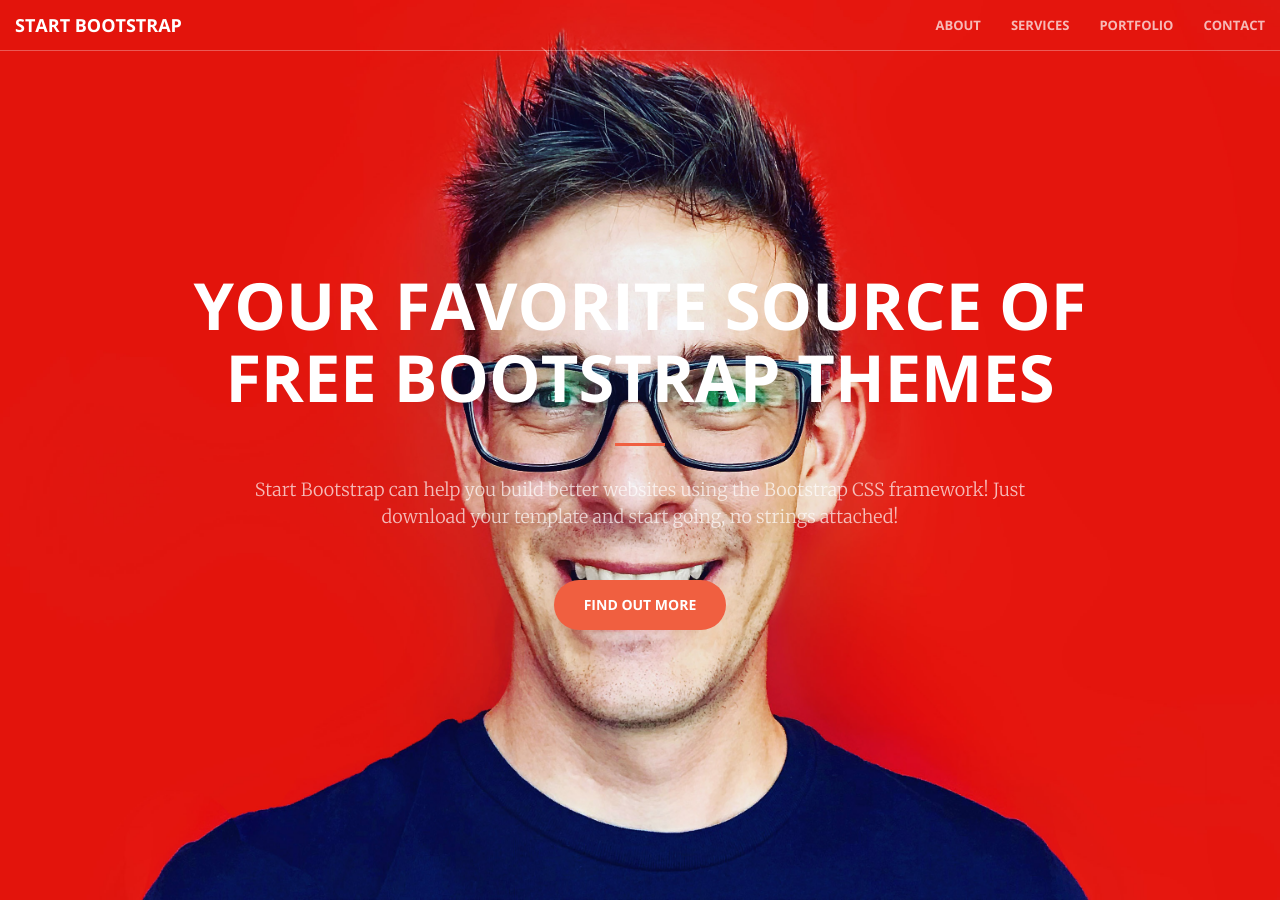
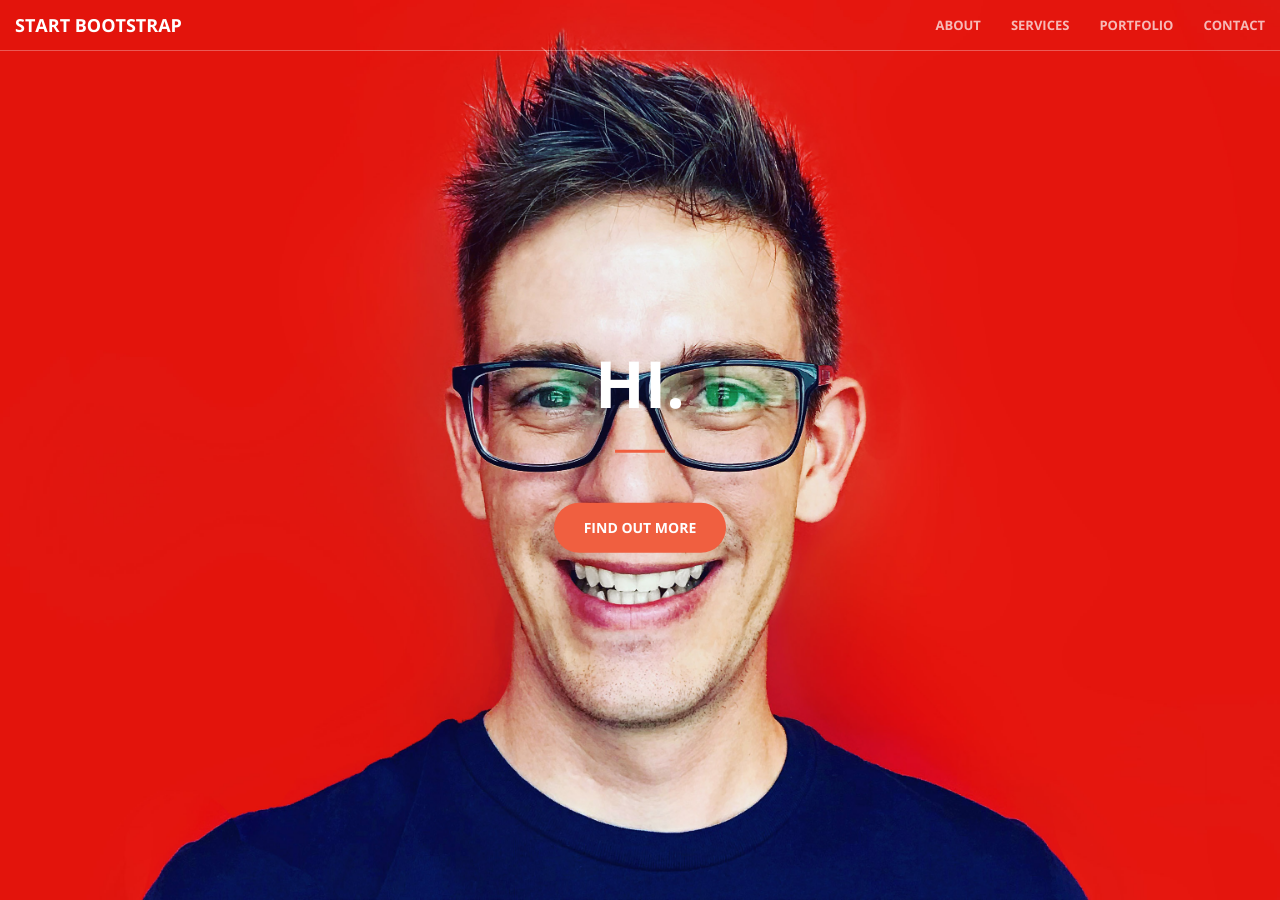
Before and after one commit to cujarrett/cujarrett.github.io, a Jekyll site: the page built from index.html, in a window 1280 px wide and 900 px high. Built offline with Jekyll 4.4.1, drawn with Linux system fonts in a browser that asks for light colours; Markdown is read by kramdown in place of the engine named in the settings.

Commit message:
Updates header text

```diff
--- a/_includes/header.html
+++ b/_includes/header.html
@@ -1,9 +1,9 @@
 <header>
     <div class="header-content">
         <div class="header-content-inner">
-            <h1>Your Favorite Source of Free Bootstrap Themes</h1>
+            <h1>Hi.</h1>
             <hr>
-            <p>Start Bootstrap can help you build better websites using the Bootstrap CSS framework! Just download your template and start going, no strings attached!</p>
+            <p></p>
             <a href="#about" class="btn btn-primary btn-xl page-scroll">Find Out More</a>
         </div>
     </div>
```
Also changed, not shown: README.md.
